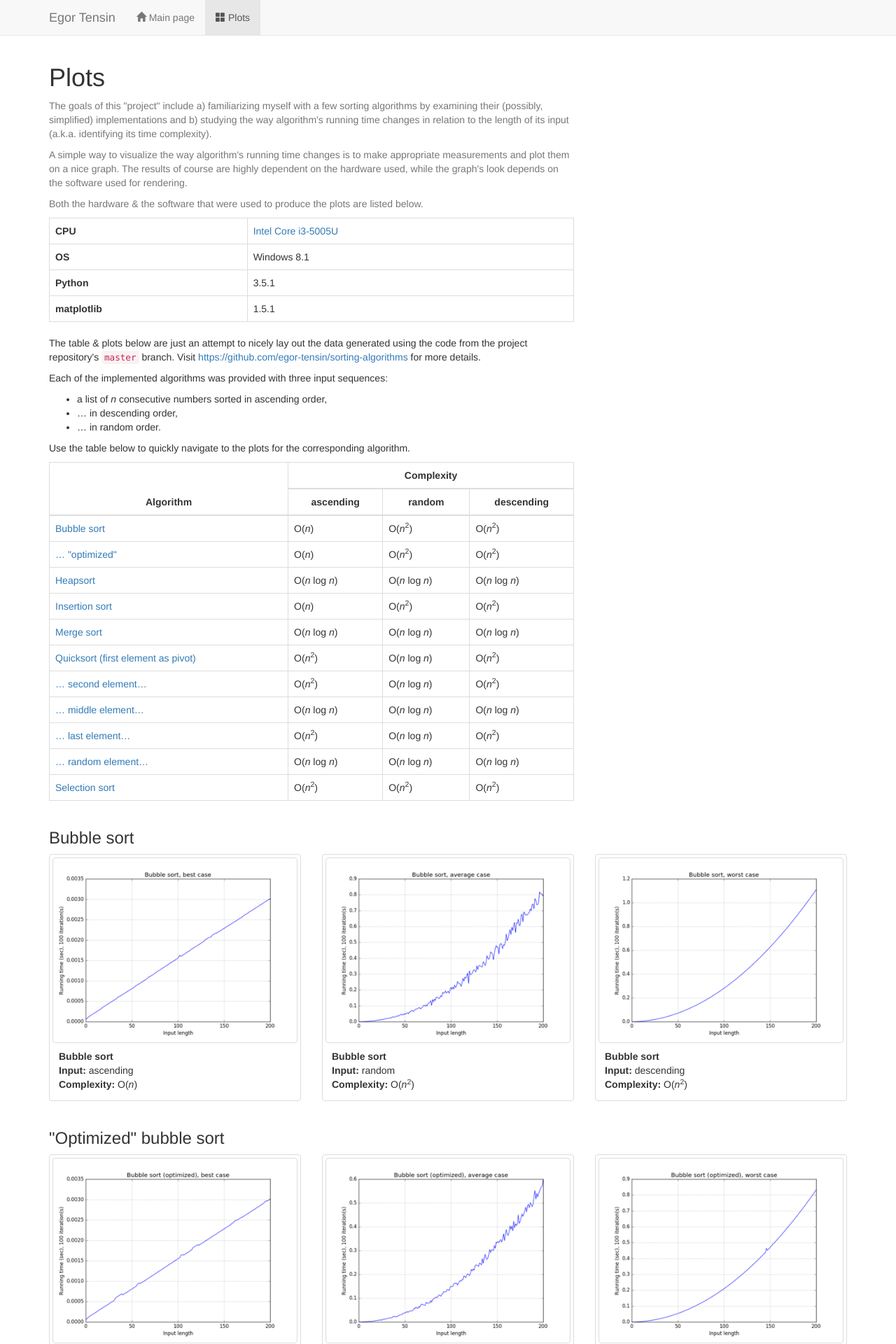
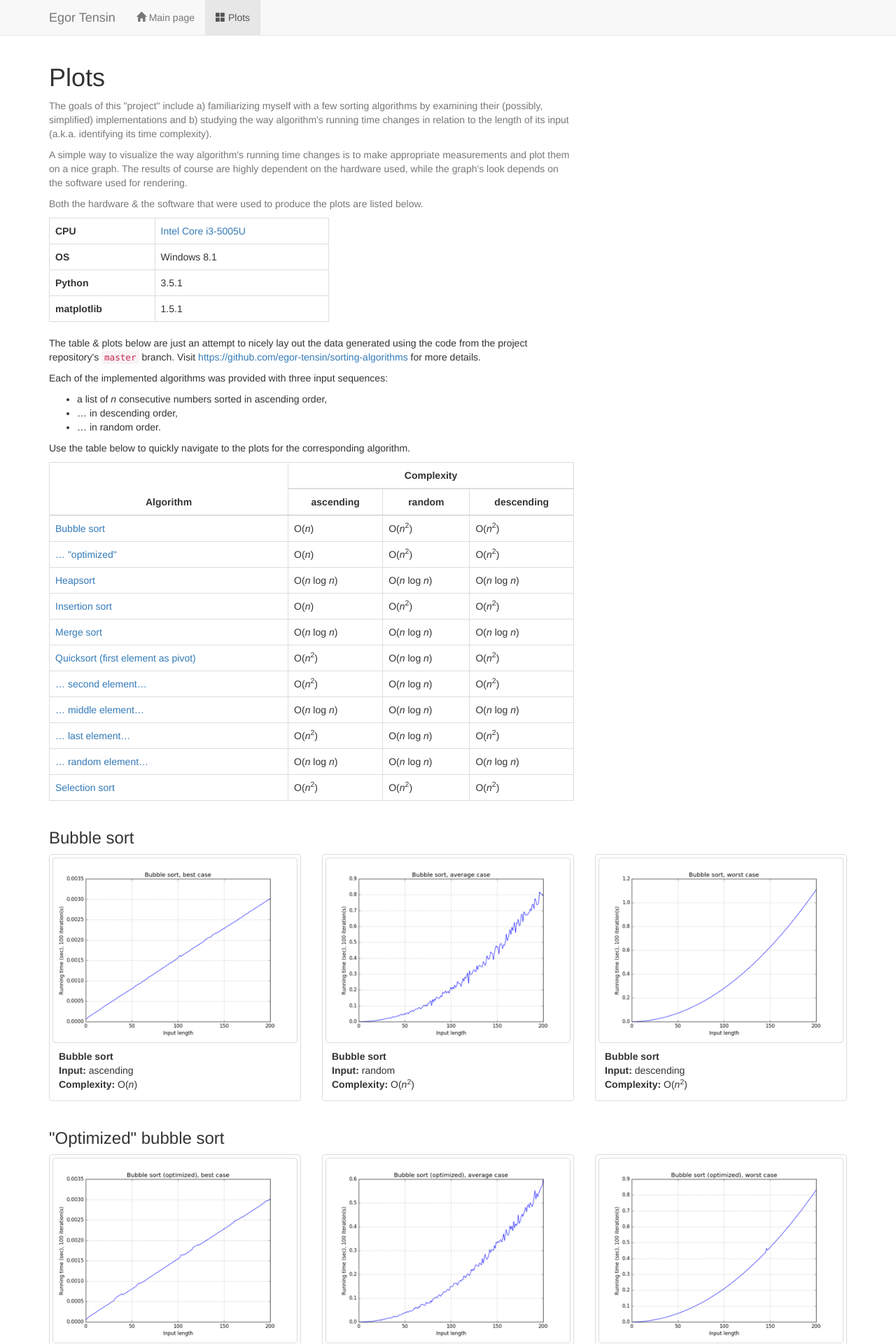
Before and after one commit to egor-tensin/sorting-algorithms, a Jekyll site: the page built from plots.html, in a window 1280 px wide. Shown: the top 1920 px of the page at 70% size. Built offline with Jekyll 4.4.1, drawn with Linux system fonts in a browser that asks for light colours; nearby versions of some CDN libraries.

Commit message:
plots: fix CSS class names

```diff
--- a/plots.html
+++ b/plots.html
@@ -125,7 +125,7 @@
 graph's look depends on the software used for rendering.</p>
     <p class="text-muted">Both the hardware &amp; the software that were used
 to produce the plots are listed below.</p>
-    <table class="table table-bordered reasonable-width">
+    <table class="table table-bordered wide-enough">
       <tr>
         <th>CPU</th>
         <td><a href="http://ark.intel.com/products/84695/Intel-Core-i3-5005U-Processor-3M-Cache-2_00-GHz">Intel Core i3-5005U</a></td>
```
